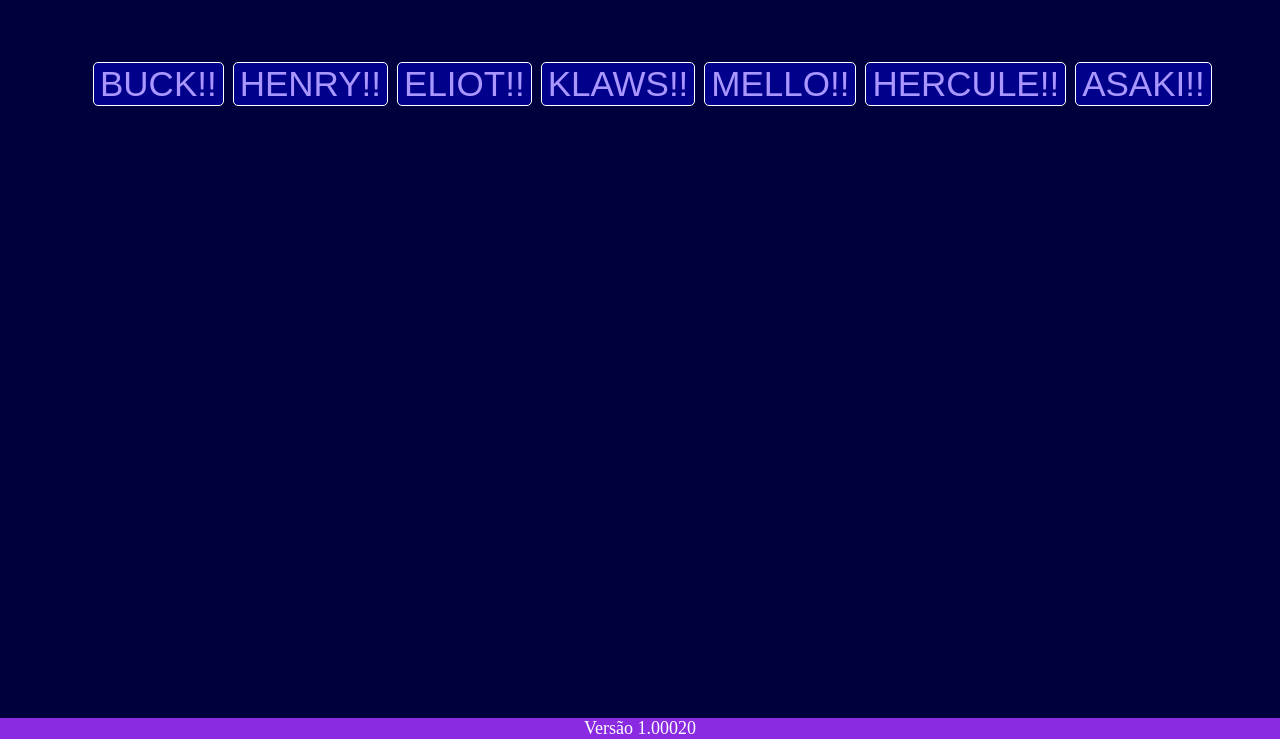
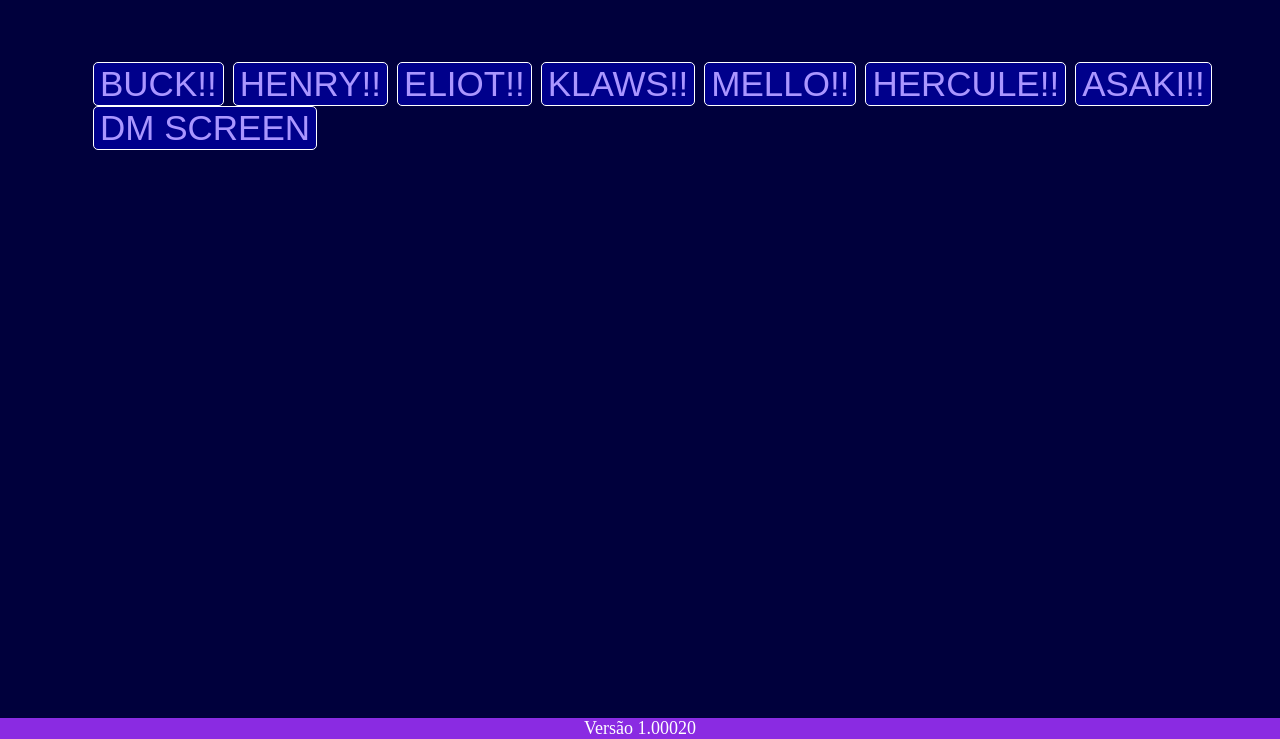
Before and after one commit to Noobs0nes/Ficha-DND5E, a website: page index.html in a window 1280 px wide. Shown: the part 61-800 px from the top of the page. Drawn offline with Linux system fonts and the light colour scheme.

Commit message:
Update index.html

```diff
--- a/index.html
+++ b/index.html
@@ -17,6 +17,7 @@
       <button onclick="document.location='./players/mello.html'">   MELLO!!    </button>
       <button onclick="document.location='./players/hercule.html'">  HERCULE!!  </button>
       <button onclick="document.location='./players/asaki.html'">  ASAKI!!    </button>
+      <button onClick="document.location='./dmScreen.html'">DM SCREEN</button>
     </div>
 
 
```
